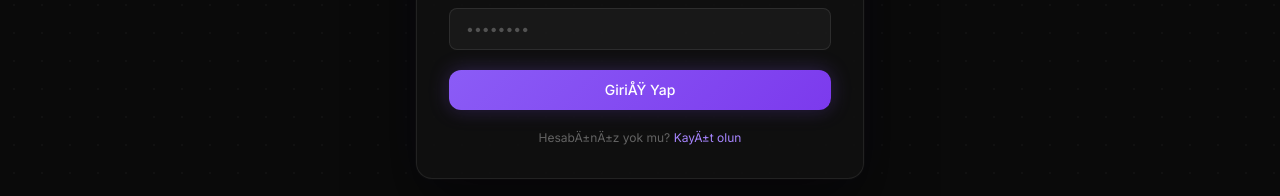
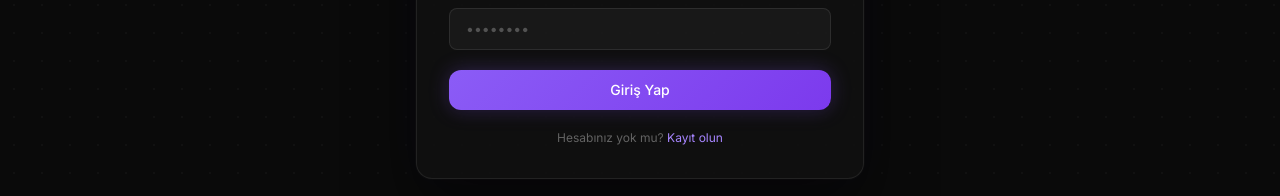
Before and after one commit to umutumer/instant-api, a Next.js app: page /login in a window 1280 px wide. Shown: the part 457-653 px from the top of the page. Built offline with nearby package versions, Linux system fonts and the light colour scheme; no server answers.

Commit message:
Login sayfasında text hataları düzeltildi.

```diff
--- a/app/login/page.tsx
+++ b/app/login/page.tsx
@@ -153,13 +153,13 @@ function LoginForm() {
           }}
         >
           {isSubmitting && <Loader2 className="w-4 h-4 animate-spin" />}
-          {isSubmitting ? "GiriÅŸ yapÄ±lÄ±yor..." : "GiriÅŸ Yap"}
+          {isSubmitting ? "Giriş yapılıyor..." : "Giriş Yap"}
         </button>
 
         <p className="text-center text-xs" style={{ color: "rgba(255,255,255,0.35)" }}>
-          HesabÄ±nÄ±z yok mu?{" "}
+          Hesabınız yok mu?{" "}
           <Link href="/register" className="text-violet-400 hover:text-violet-300 transition-colors">
-            KayÄ±t olun
+            Kayıt olun
           </Link>
         </p>
       </form>
```
